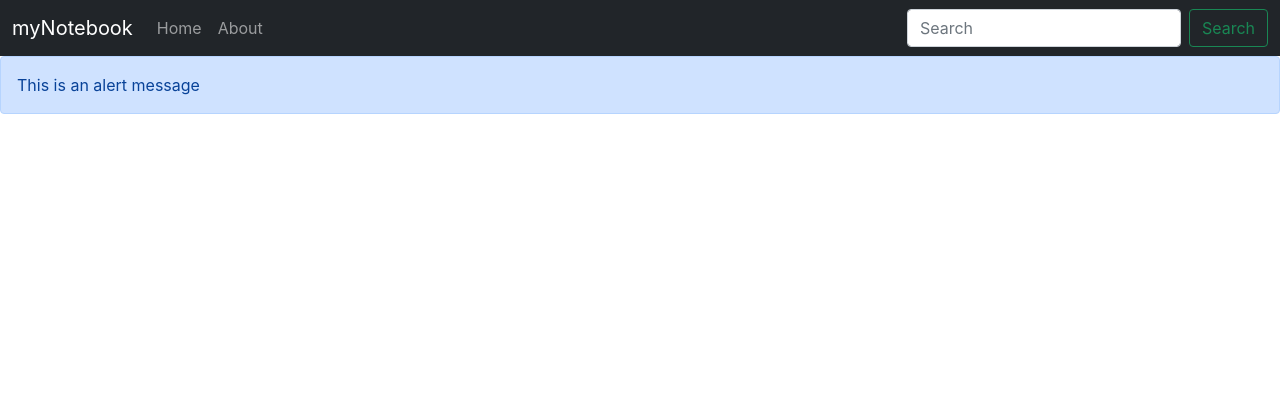
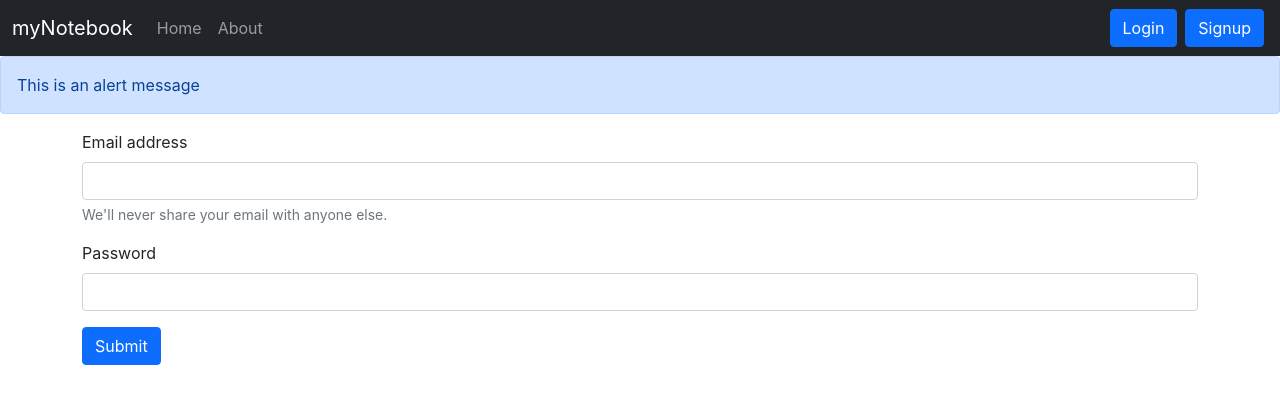
Before and after one commit to Viswa-Codes/mynotebook, a React (Create React App) app: page /login in a window 1280 px wide. Shown: the top 404 px of the page. Built offline with nearby package versions, Linux system fonts and the light colour scheme.

Commit message:
Adding Login Componenet

```diff
--- a/src/App.js
+++ b/src/App.js
@@ -5,6 +5,8 @@
 import { About } from './componenets/About';
 import NoteState from './context/notes/Notestate';
 import Alert from './componenets/Alert';
+import Signup from './componenets/Signup';
+import Login from './componenets/Login';
 
 function App() {
   return (
@@ -16,6 +18,8 @@
       <Routes>
         <Route exact path="/" element={<Home />} />
         <Route exact path="/about" element={<About />} />
+        <Route exact path="/signup" element={<Signup />} />
+        <Route exact path="/login" element={<Login />} />
       </Routes>
       </div>
     </NoteState>
--- /dev/null
+++ b/src/componenets/Login.js
@@ -0,0 +1,54 @@
+import React, {useState} from 'react'
+import { useNavigate } from 'react-router-dom'
+
+
+const Login = (props) => {
+    const [credentials, setCredentials] = useState({email: "", password: ""})
+    let navigate = useNavigate();
+
+    const handleSubmit = async (e) => {
+        e.preventDefault();
+        const response = await fetch("http://localhost:5000/api/auth/login", {
+            method: 'POST',
+            headers: {
+                'Content-Type': 'application/json'
+            },
+            body: JSON.stringify({email: credentials.email, password: credentials.password})
+        });
+        const json = await response.json()
+        console.log(json);
+        if (json.success){
+            // Save the auth token and redirect
+            localStorage.setItem('token', json.authtoken);
+            navigate("/");
+
+        }
+        else{
+            alert("Invalid credentials");
+        }
+    }
+
+    const onChange = (e)=>{
+        setCredentials({...credentials, [e.target.name]: e.target.value})
+    }
+
+    return (
+        <div>
+            <form  onSubmit={handleSubmit}>
+                <div className="mb-3">
+                    <label htmlFor="email" className="form-label">Email address</label>
+                    <input type="email" className="form-control" value={credentials.email} onChange={onChange} id="email" name="email" aria-describedby="emailHelp" />
+                    <div id="emailHelp" className="form-text">We'll never share your email with anyone else.</div>
+                </div>
+                <div className="mb-3">
+                    <label htmlFor="password" className="form-label">Password</label>
+                    <input type="password" className="form-control" value={credentials.password} onChange={onChange} name="password" id="password" />
+                </div>
+
+                <button type="submit" className="btn btn-primary">Submit</button>
+            </form>
+        </div>
+    )
+}
+
+export default Login
--- a/src/componenets/Navbar.js
+++ b/src/componenets/Navbar.js
@@ -21,8 +21,8 @@
 
                     </ul>
                     <form className="d-flex">
-                        <input className="form-control me-2" type="search" placeholder="Search" aria-label="Search" />
-                        <button className="btn btn-outline-success" type="submit">Search</button>
+                        <Link className="btn btn-primary mx-1" to="/login" role="button">Login</Link>
+                        <Link className="btn btn-primary mx-1" to="/signup" role="button">Signup</Link>
                     </form>
                 </div>
             </div>
```
